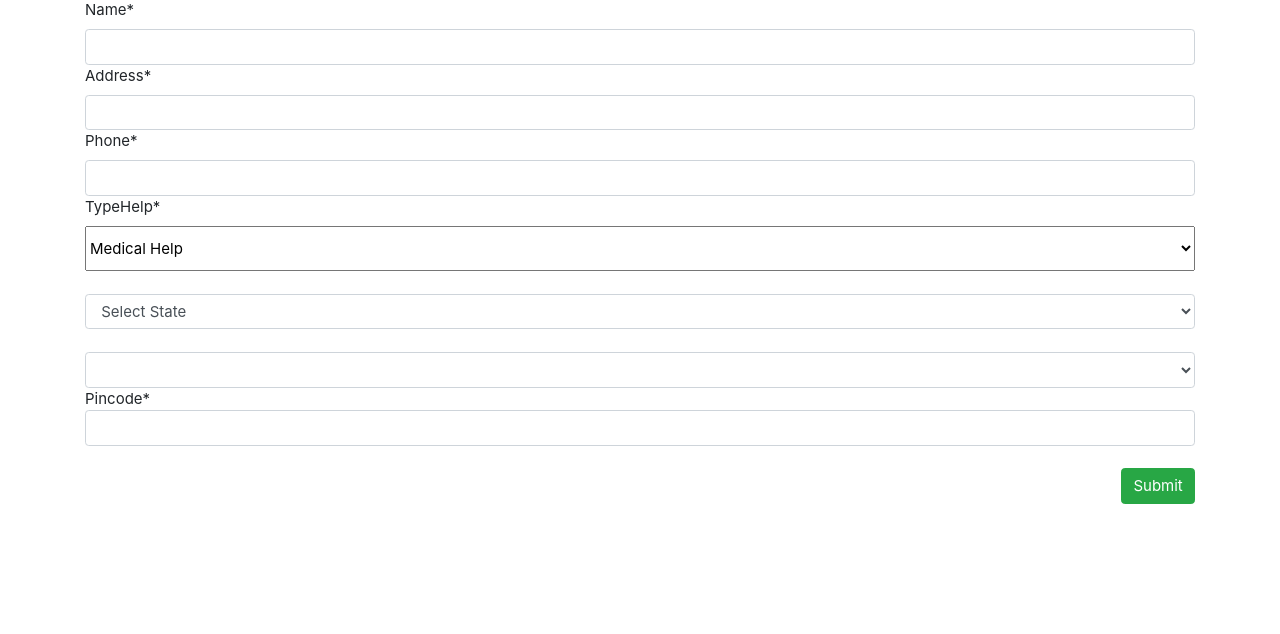
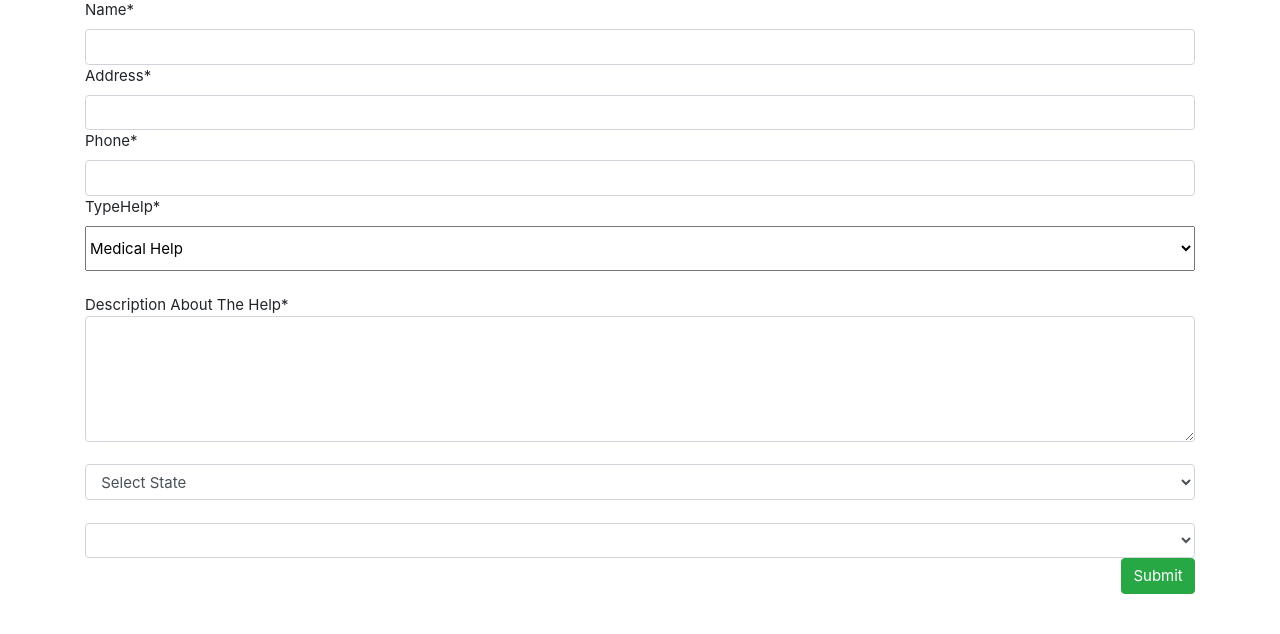
Before and after one commit to Sarathsathyan/Corona-19, a Django app: page /emergency/ in a window 1280 px wide. Shown: the part 166-800 px from the top of the page. Run offline with Django 3.2, Linux system fonts and the light colour scheme; lists and menus that the app fills with data are empty; some libraries are stand-ins or nearby versions.

Commit message:
Contact page added

```diff
--- a/corona/views.py
+++ b/corona/views.py
@@ -7,7 +7,7 @@ import json
 
 from .forms import AddInternship, EmContact
 # models
-from .models import Hospitals,District,rescue
+from .models import Hospitals,District,rescue, contact
 
 # Create your views here.
 
@@ -120,6 +120,9 @@ def guid(request):
 #corona details
 
 def details(request):
+
+
+
     return render(request,'details.html')
 
 # Emergency contact
@@ -128,4 +131,16 @@ def emergency(request):
     context ={
         'form' : form
     }
+    if request.method == 'POST':
+        print("inside")
+        name = request.POST.get('name')
+        address = request.POST.get('address')
+        state = request.POST['stt']
+        district = request.POST['district']
+        mobile = request.POST.get('phone')
+        help = request.POST.get('typeHelp')
+        description = request.POST['description']
+        print(name)
+        data = contact(name=name, address=address, state=state, district=district, phone=mobile, typeHelp=help,description=description)
+        data.save()
     return render(request,'contact.html',context)
--- a/templates/contact.html
+++ b/templates/contact.html
@@ -20,17 +20,19 @@
 <div class="container" style="padding-top: 3%;">
                 <h2>Emergency Contact Support<span style="color: #447e9b; float:right">WE WILL WIN THIS WAR</span>  </h2>
                 <hr>
-                <form method="POST" class="fom-group" name="AddInternship" enctype="multipart/form-data">
+                <form method="POST" class="fom-group" name="EmContact" enctype="multipart/form-data">
 
                     {% csrf_token %} {{ form|crispy }}
 
+                    <br>
+                    Description About The Help*
+                    <textarea name="description" rows="5" class="form-control"></textarea>
                     <br>
                     <select onchange="print_city('state', this.selectedIndex);" id="sts" name ="stt" class="form-control" required></select>
                     <br>
                     <select id ="state" class="form-control" name="district" required></select>
                     <script language="javascript">print_state("sts");</script>
-                    Pincode*
-                    <input type="text" class="form-control" name ="pin" required><br>
+
                     <input class="btn btn-success" type="submit" name="submit" id="submit" value="Submit" style="float: right">
                 </form>
 
```
Also changed, not shown: db.sqlite3.
